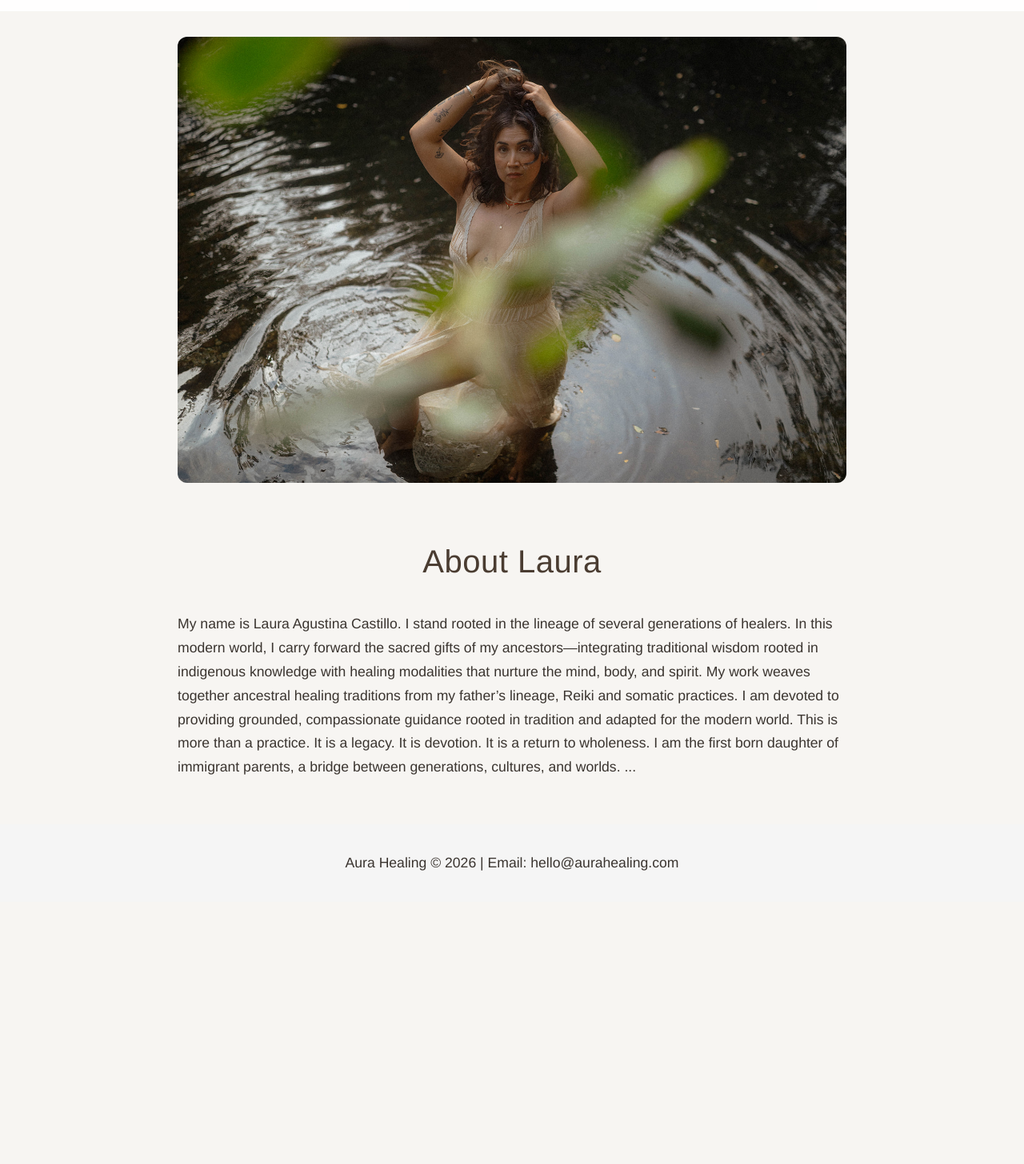
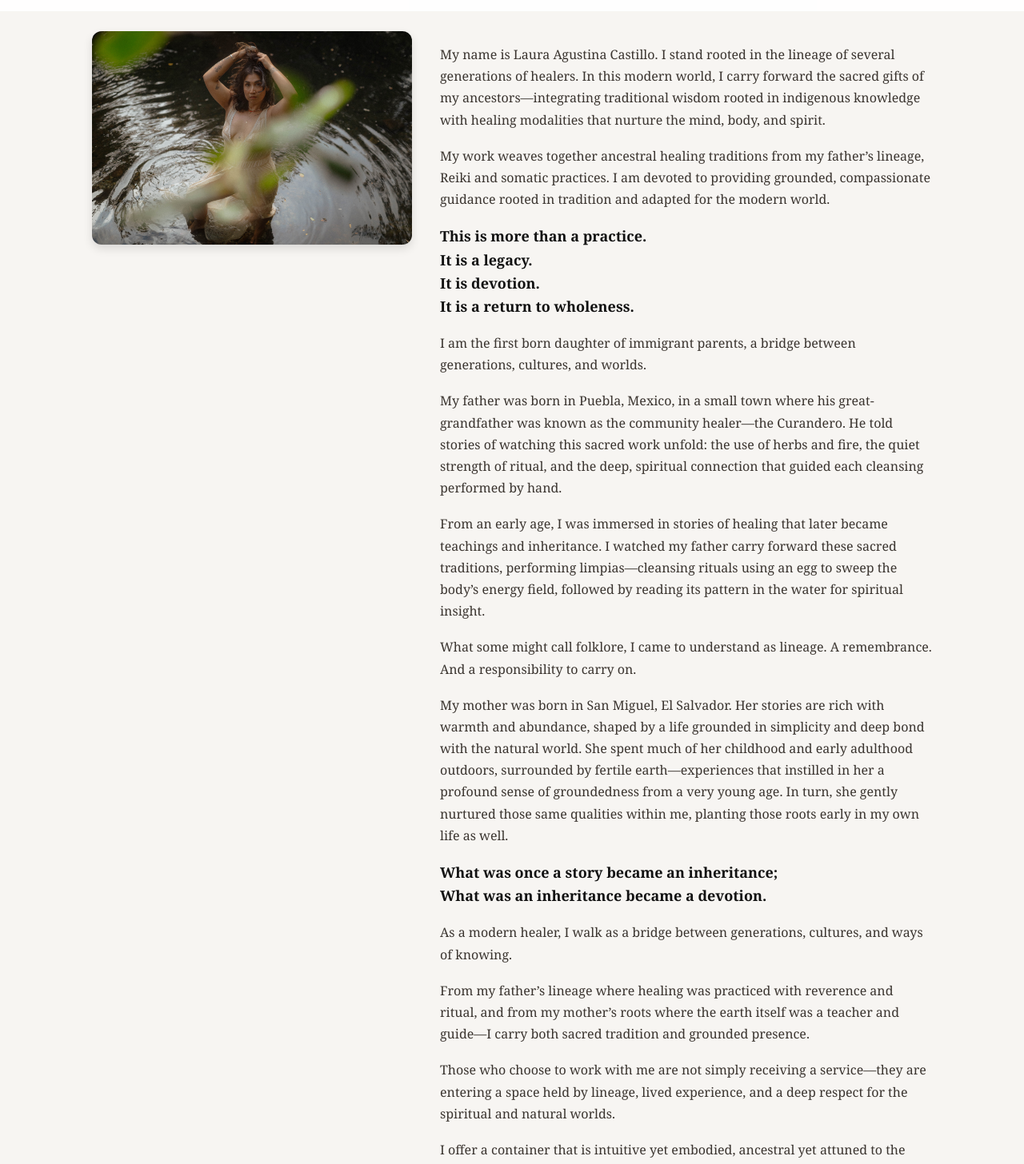
Before and after one commit to Ecanno8/aura_healing, a React (Vite) app: page /about in a window 1280 px wide. Shown: the part 51-1507 px from the top of the page at 80% size. Before the commit the page ends 1179 px from the top, so only its background shows below. Built offline with nearby package versions, Linux system fonts and the light colour scheme.

Commit message:
parralax view with clickable links, read description boxes still need  to fix about and possible contact page

```diff
--- a/src/pages/About.jsx
+++ b/src/pages/About.jsx
@@ -4,31 +4,83 @@ import "../styles/About.css";
 const aboutImg = "/images/IMG_7733_websize.jpg";
 
 export default function AboutPage() {
-    const aboutText = `
+    return (
+        <div className="about-client-container">
+            <div className="about-client-image">
+                <img src={aboutImg} alt="Laura Agustina Castillo" />
+            </div>
+            <div className="about-client-text">
+                <p>
                     My name is Laura Agustina Castillo. I stand rooted in the lineage of several generations of
                     healers. In this modern world, I carry forward the sacred gifts of my ancestors—integrating
                     traditional wisdom rooted in indigenous knowledge with healing modalities that nurture the mind,
                     body, and spirit.
+                </p>
+
+                <p>
                     My work weaves together ancestral healing traditions from my father’s lineage, Reiki and
                     somatic practices. I am devoted to providing grounded, compassionate guidance rooted in
                     tradition and adapted for the modern world.
-This is more than a practice.
-It is a legacy.
-It is devotion.
+                </p>
+
+                <p><strong>
+                    This is more than a practice.<br />
+                    It is a legacy.<br />
+                    It is devotion.<br />
                     It is a return to wholeness.
-I am the first born daughter of immigrant parents, a bridge between generations, cultures, and
-worlds.
-...
-`;
+                </strong></p>
 
-    return (
-        <div className="about-page">
-            <div className="about-hero">
-                <img src={aboutImg} alt="Laura Agustina Castillo" />
-            </div>
-            <div className="about-content">
-                <h1>About Laura</h1>
-                <p>{aboutText}</p>
+                <p>
+                    I am the first born daughter of immigrant parents, a bridge between generations, cultures, and worlds.
+                </p>
+
+                <p>
+                    My father was born in Puebla, Mexico, in a small town where his great-grandfather was known as the
+                    community healer—the Curandero. He told stories of watching this sacred work unfold: the use of herbs
+                    and fire, the quiet strength of ritual, and the deep, spiritual connection that guided each cleansing
+                    performed by hand.
+                </p>
+
+                <p>
+                    From an early age, I was immersed in stories of healing that later became teachings and inheritance.
+                    I watched my father carry forward these sacred traditions, performing limpias—cleansing rituals using
+                    an egg to sweep the body’s energy field, followed by reading its pattern in the water for spiritual insight.
+                </p>
+
+                <p>
+                    What some might call folklore, I came to understand as lineage. A remembrance. And a responsibility to carry on.
+                </p>
+
+                <p>
+                    My mother was born in San Miguel, El Salvador. Her stories are rich with warmth and abundance, shaped by a life
+                    grounded in simplicity and deep bond with the natural world. She spent much of her childhood and early adulthood
+                    outdoors, surrounded by fertile earth—experiences that instilled in her a profound sense of groundedness from a very
+                    young age. In turn, she gently nurtured those same qualities within me, planting those roots early in my own life as well.
+                </p>
+
+                <p><strong>
+                    What was once a story became an inheritance;<br />
+                    What was an inheritance became a devotion.
+                </strong></p>
+
+                <p>
+                    As a modern healer, I walk as a bridge between generations, cultures, and ways of knowing.
+                </p>
+
+                <p>
+                    From my father’s lineage where healing was practiced with reverence and ritual, and from my mother’s roots where
+                    the earth itself was a teacher and guide—I carry both sacred tradition and grounded presence.
+                </p>
+
+                <p>
+                    Those who choose to work with me are not simply receiving a service—they are entering a space held by lineage,
+                    lived experience, and a deep respect for the spiritual and natural worlds.
+                </p>
+
+                <p>
+                    I offer a container that is intuitive yet embodied, ancestral yet attuned to the present. Where healing is not rushed,
+                    but remembered.
+                </p>
             </div>
         </div>
     );
--- a/src/styles/About.css
+++ b/src/styles/About.css
@@ -1,28 +1,51 @@
-.about-page {
-    max-width: 900px;
+.about-client-container {
+    display: flex;
+    flex-wrap: wrap;
+    align-items: flex-start;
+    gap: 35px;
+    /* slightly larger gap for bigger image */
+    max-width: 1100px;
+    /* wider container */
     margin: 0 auto;
-    padding: 2rem;
-    font-family: 'Helvetica Neue', sans-serif;
-    color: #222;
-    line-height: 1.6;
+    padding: 25px;
+    font-family: 'Georgia', serif;
+    line-height: 1.75;
+    color: #333;
 }
 
-.about-hero img {
-    width: 100%;
+.about-client-image img {
+    width: 400px;
+    /* slightly bigger image */
+    max-width: 100%;
     height: auto;
     border-radius: 12px;
-    margin-bottom: 2rem;
     object-fit: cover;
+    box-shadow: 0 5px 12px rgba(0, 0, 0, 0.12);
 }
 
-.about-content h1 {
-    text-align: center;
-    margin-bottom: 2rem;
-    font-size: 2.5rem;
-    color: #4a3c31;
+.about-client-text {
+    flex: 1;
+    min-width: 300px;
 }
 
-.about-content p {
-    margin-bottom: 1.5rem;
-    font-size: 1.1rem;
+.about-client-text p {
+    margin-bottom: 18px;
+    font-size: 16px;
 }
+
+.about-client-text strong {
+    font-size: 18px;
+    line-height: 1.6;
+    color: #111;
+}
+
+@media (max-width: 768px) {
+    .about-client-container {
+        flex-direction: column;
+        align-items: center;
+    }
+
+    .about-client-image {
+        margin-bottom: 20px;
+    }
+}
```
Lines whose indentation alone changed are shown as unchanged.
